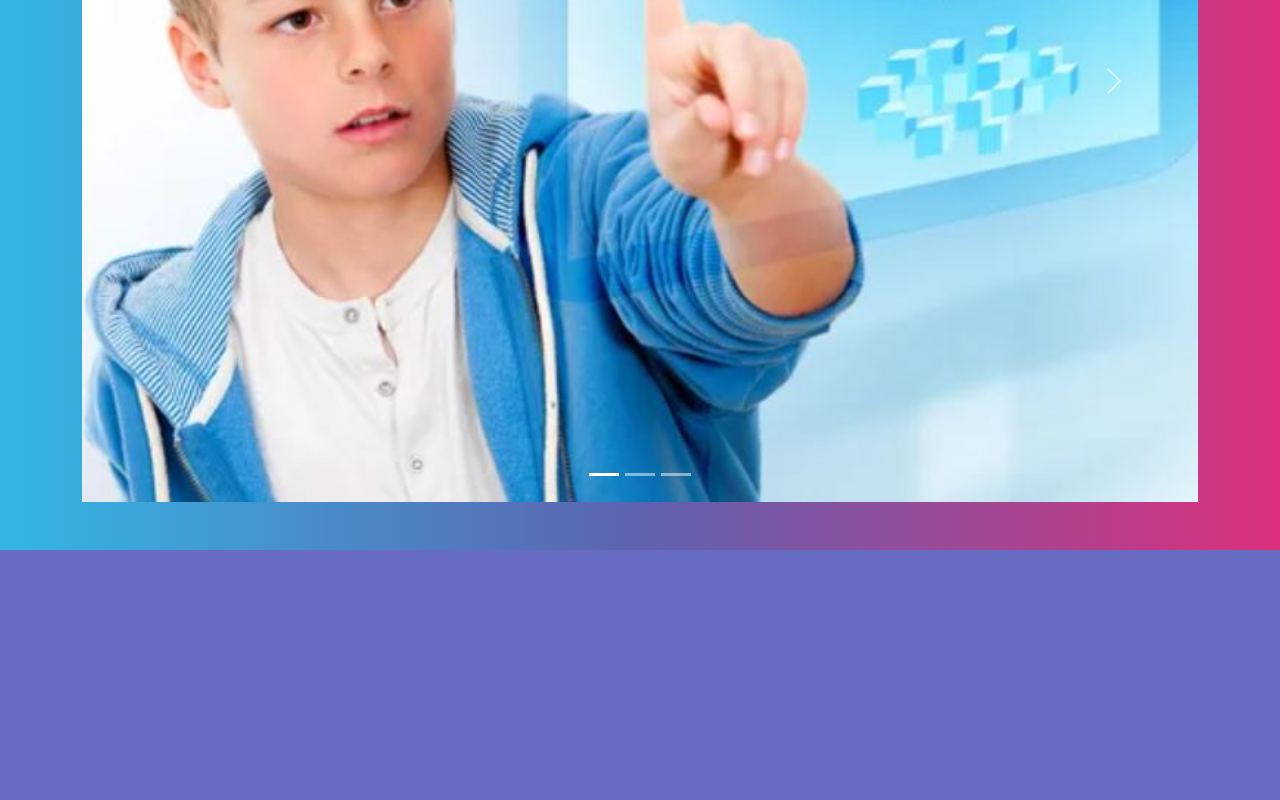
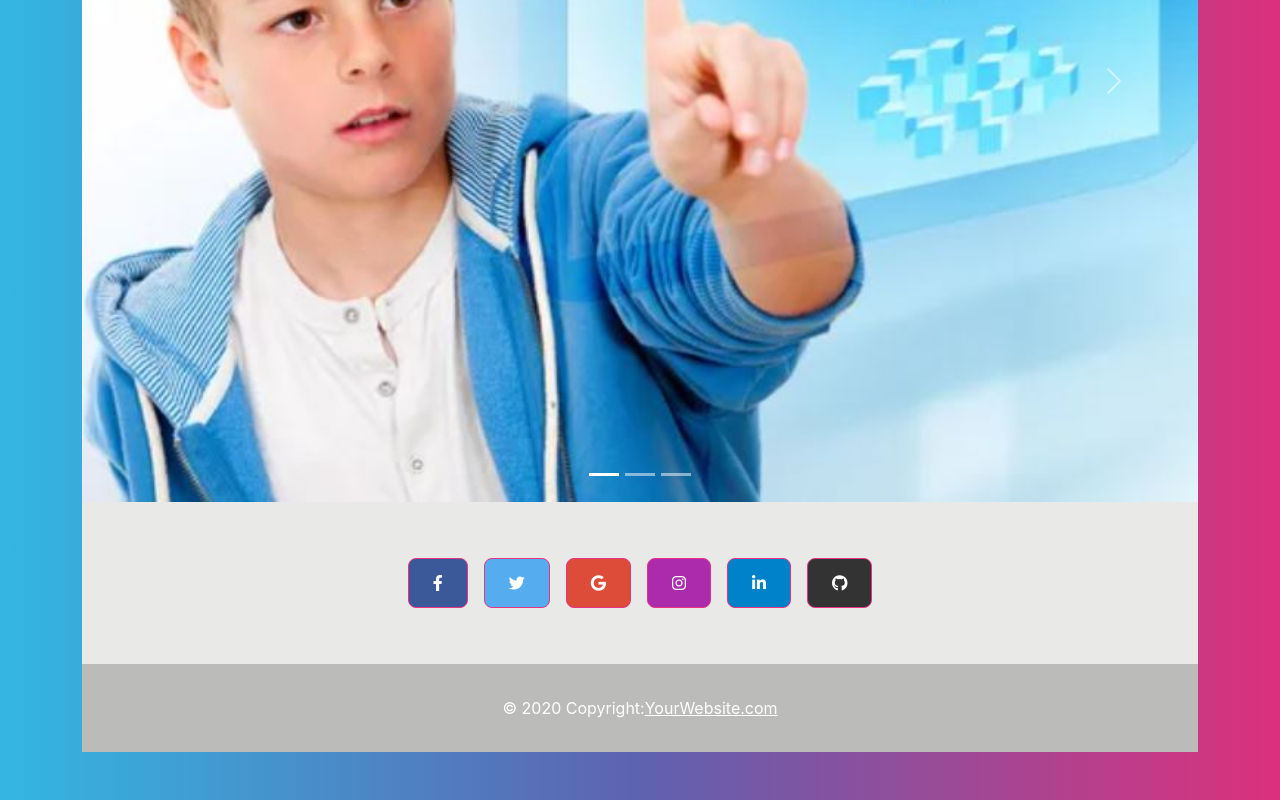
Before and after one commit to seezelop/React-nexoeducativo, a React (Create React App) app: page / in a window 1280 px wide. Shown: the part 470-1270 px from the top of the page. Before the commit the page ends 1020 px from the top, so only its background shows below. Built offline with nearby package versions, Linux system fonts and the light colour scheme.

Commit message:
Agrego Footer

```diff
--- a/public/index.html
+++ b/public/index.html
@@ -1,25 +1,34 @@
 <!DOCTYPE html>
 <html lang="en">
+
 <head>
   <meta charset="utf-8" />
   <link rel="icon" href="%PUBLIC_URL%/favicon.ico" />
   <meta name="viewport" content="width=device-width, initial-scale=1" />
   <meta name="theme-color" content="#000000" />
-    <meta
-      name="description"
-      content="Web site created using create-react-app 123456"
-    />
+  <meta name="description" content="Web site created using create-react-app 123456" />
   <link rel="apple-touch-icon" href="%PUBLIC_URL%/logo192.png" />
-    <link href="https://cdn.jsdelivr.net/npm/bootstrap@5.3.3/dist/css/bootstrap.min.css" rel="stylesheet" integrity="sha384-QWTKZyjpPEjISv5WaRU9OFeRpok6YctnYmDr5pNlyT2bRjXh0JMhjY6hW+ALEwIH" crossorigin="anonymous">
+
+  <link href="https://cdn.jsdelivr.net/npm/bootstrap@5.3.3/dist/css/bootstrap.min.css" rel="stylesheet"
+    integrity="sha384-QWTKZyjpPEjISv5WaRU9OFeRpok6YctnYmDr5pNlyT2bRjXh0JMhjY6hW+ALEwIH" crossorigin="anonymous">
+
   <link rel="stylesheet" href="https://bootswatch.com/5/quartz/bootstrap.min.css" />
+
   <link rel="manifest" href="%PUBLIC_URL%/manifest.json" />
+
+  <link href="https://cdnjs.cloudflare.com/ajax/libs/font-awesome/6.0.0-beta3/css/all.min.css" rel="stylesheet" />
+
 
   <title>Nexo Educativo</title>
 </head>
+
 <body>
   <noscript>You need to enable JavaScript to run this app.</noscript>
   <div id="root"></div>
 
-    <script src="https://cdn.jsdelivr.net/npm/bootstrap@5.3.3/dist/js/bootstrap.bundle.min.js" integrity="sha384-YvpcrYf0tY3lHB60NNkmXc5s9fDVZLESaAA55NDzOxhy9GkcIdslK1eN7N6jIeHz" crossorigin="anonymous"></script>
+  <script src="https://cdn.jsdelivr.net/npm/bootstrap@5.3.3/dist/js/bootstrap.bundle.min.js"
+    integrity="sha384-YvpcrYf0tY3lHB60NNkmXc5s9fDVZLESaAA55NDzOxhy9GkcIdslK1eN7N6jIeHz"
+    crossorigin="anonymous"></script>
 </body>
+
 </html>
--- a/src/App.js
+++ b/src/App.js
@@ -1,7 +1,7 @@
 import React from 'react';
 import Header from './componentes/Header';
 import Carousel from './componentes/Carousel';
-
+import Footer from './componentes/Footer';
 
 function App() {
   return (
@@ -9,7 +9,7 @@ function App() {
       <Header />
       <div className="container my-4">
       <Carousel />
-
+      <Footer />
       </div>
 
     </div>
--- /dev/null
+++ b/src/componentes/Footer.js
@@ -0,0 +1,85 @@
+import React, { Component } from 'react';
+
+class Footer extends Component {
+  render() {
+    return (
+      <footer className='bg-light text-center text-white'>
+        <div className='container p-4 pb-0'>
+          <section className='mb-4'>
+            {/* Botón de Facebook */}
+            <a
+              className='btn btn-primary btn-floating m-1'
+              style={{ backgroundColor: '#3b5998' }}
+              href='#!'
+              role='button'
+            >
+              <i className='fab fa-facebook-f'></i>
+            </a>
+
+            {/* Botón de Twitter */}
+            <a
+              className='btn btn-primary btn-floating m-1'
+              style={{ backgroundColor: '#55acee' }}
+              href='#!'
+              role='button'
+            >
+              <i className='fab fa-twitter'></i>
+            </a>
+
+            {/* Botón de Google */}
+            <a
+              className='btn btn-primary btn-floating m-1'
+              style={{ backgroundColor: '#dd4b39' }}
+              href='#!'
+              role='button'
+            >
+              <i className='fab fa-google'></i>
+            </a>
+
+            {/* Botón de Instagram */}
+            <a
+              className='btn btn-primary btn-floating m-1'
+              style={{ backgroundColor: '#ac2bac' }}
+              href='#!'
+              role='button'
+            >
+              <i className='fab fa-instagram'></i>
+            </a>
+
+            {/* Botón de LinkedIn */}
+            <a
+              className='btn btn-primary btn-floating m-1'
+              style={{ backgroundColor: '#0082ca' }}
+              href='#!'
+              role='button'
+            >
+              <i className='fab fa-linkedin-in'></i>
+            </a>
+
+            {/* Botón de Github */}
+            <a
+              className='btn btn-primary btn-floating m-1'
+              style={{ backgroundColor: '#333333' }}
+              href='#!'
+              role='button'
+            >
+              <i className='fab fa-github'></i>
+            </a>
+          </section>
+        </div>
+
+        <div
+          className='text-center p-3'
+          style={{ backgroundColor: 'rgba(0, 0, 0, 0.2)' }}
+        >
+          © 2020 Copyright:
+          <a className='text-white' href='https://mdbootstrap.com/'>
+            YourWebsite.com
+          </a>
+        </div>
+      </footer>
+    );
+  }
+}
+
+export default Footer;
```
Lines whose indentation alone changed are shown as unchanged.
